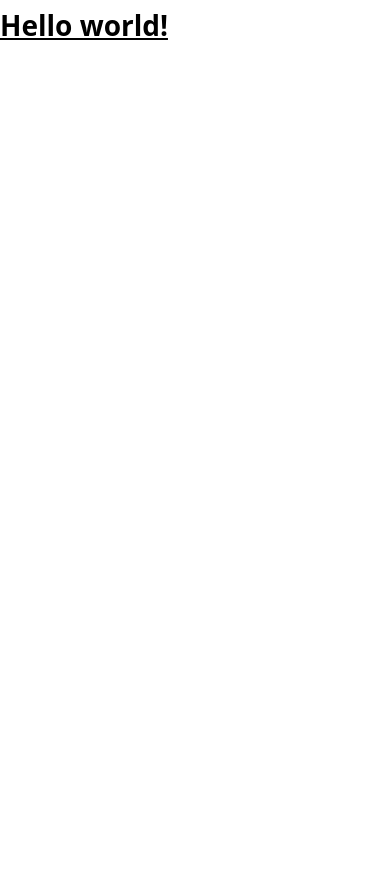
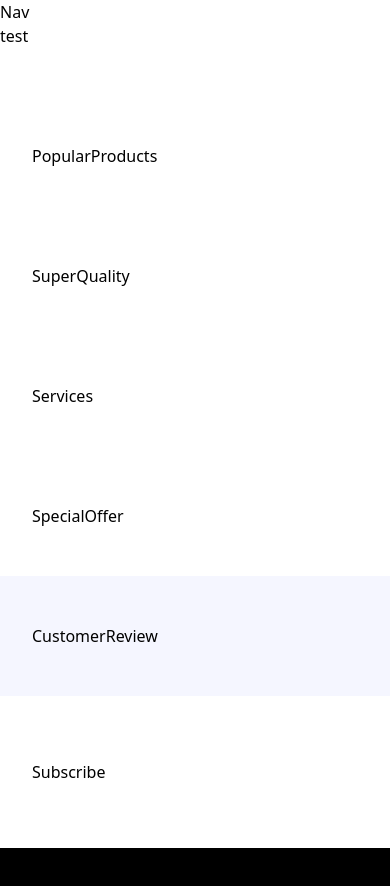
Before and after one commit to Samad-Developer/tailwindcss, a React (Vite) app: page / in a window 390 px wide. Shown: the top 886 px of the page. Before the commit the page ends 844 px from the top, so only its background shows below. Built offline with nearby package versions, Linux system fonts and the light colour scheme; a web font is replaced by a local one.

Commit message:
initial setup

```diff
--- a/src/App.jsx
+++ b/src/App.jsx
@@ -1,7 +1,44 @@
-export default function App() {
+import {
+  Hero,
+  CustomerReview,
+  Footer,
+  PopularProducts,
+  Services,
+  SpecialOffer,
+  Subscribe,
+  SuperQuality
+} from './sections'
+
+const App = () => {
   return (
-    <h1 className="text-3xl font-bold underline">
-      Hello world!
-    </h1>
+    <main className='relative'>
+      Nav
+      <section className='xl:padding-l wide:padding-r padding-b'>
+        <Hero />
+      </section>
+      <section className='padding'>
+        <PopularProducts />
+      </section>
+      <section className='padding'>
+        <SuperQuality />
+      </section>
+      <section className='padding'>
+        <Services />
+      </section>
+      <section className='padding'>
+        <SpecialOffer />
+      </section>
+      <section className='bg-pale-blue padding'>
+        <CustomerReview />
+      </section>
+      <section className='padding-x sm:py-32 py-16 w-full'>
+        <Subscribe />
+      </section>
+      <section className='bg-black padding-x padding-t pb-8'>
+        <Footer />
+      </section>
+    </main>
   )
 }
+
+export default App
--- /dev/null
+++ b/src/sections/CustomerReview.jsx
@@ -0,0 +1,9 @@
+import React from 'react'
+
+const CustomerReview = () => {
+  return (
+    <div>CustomerReview</div>
+  )
+}
+
+export default CustomerReview
--- /dev/null
+++ b/src/sections/Footer.jsx
@@ -0,0 +1,9 @@
+import React from 'react'
+
+const Footer = () => {
+  return (
+    <div>Footer</div>
+  )
+}
+
+export default Footer
--- /dev/null
+++ b/src/sections/Hero.jsx
@@ -0,0 +1,9 @@
+import React from 'react'
+
+const Hero = () => {
+  return (
+    <div>test</div>
+  )
+}
+
+export default Hero
--- /dev/null
+++ b/src/sections/PopularProducts.jsx
@@ -0,0 +1,9 @@
+import React from 'react'
+
+const PopularProducts = () => {
+  return (
+    <div>PopularProducts</div>
+  )
+}
+
+export default PopularProducts
--- /dev/null
+++ b/src/sections/Services.jsx
@@ -0,0 +1,9 @@
+import React from 'react'
+
+const Services = () => {
+  return (
+    <div>Services</div>
+  )
+}
+
+export default Services
--- /dev/null
+++ b/src/sections/SpecialOffer.jsx
@@ -0,0 +1,9 @@
+import React from 'react'
+
+const SpecialOffer = () => {
+  return (
+    <div>SpecialOffer</div>
+  )
+}
+
+export default SpecialOffer
--- /dev/null
+++ b/src/sections/Subscribe.jsx
@@ -0,0 +1,9 @@
+import React from 'react'
+
+const Subscribe = () => {
+  return (
+    <div>Subscribe</div>
+  )
+}
+
+export default Subscribe
--- /dev/null
+++ b/src/sections/SuperQuality.jsx
@@ -0,0 +1,9 @@
+import React from 'react'
+
+const SuperQuality = () => {
+  return (
+    <div>SuperQuality</div>
+  )
+}
+
+export default SuperQuality
--- /dev/null
+++ b/src/sections/index.js
@@ -0,0 +1,19 @@
+import Hero from './Hero'
+import CustomerReview from './CustomerReview'
+import Footer from './Footer'
+import PopularProducts from './PopularProducts'
+import Services from './Services'
+import SpecialOffer from './SpecialOffer'
+import Subscribe from './Subscribe'
+import SuperQuality from './SuperQuality'
+
+export {
+    Hero,
+    CustomerReview,
+    Footer,
+    PopularProducts,
+    Services,
+    SpecialOffer,
+    Subscribe,
+    SuperQuality
+}
```
Also changed, not shown: .eslintrc.cjs.
